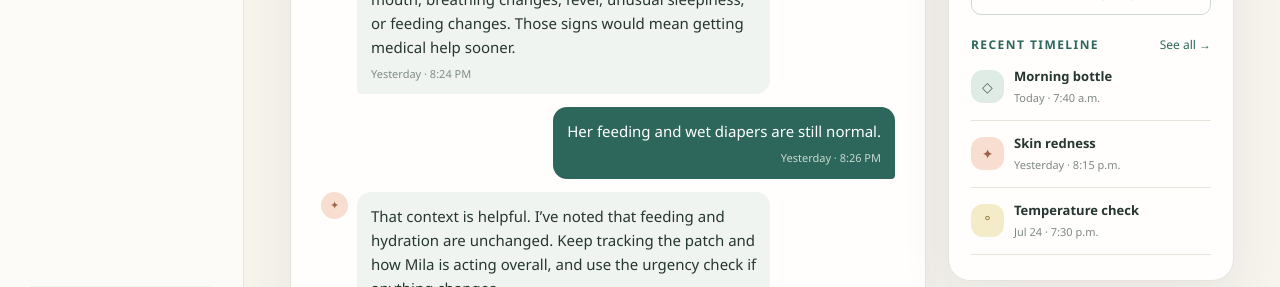
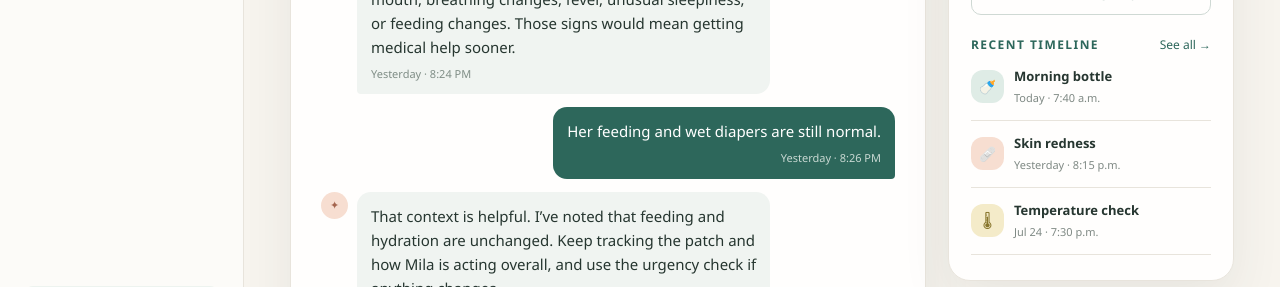
Before and after one commit to RiddhRam/Calm-Cradle, a Next.js app: page / in a window 1280 px wide. Shown: the part 404-691 px from the top of the page. Built offline with nearby package versions, Linux system fonts and the light colour scheme.

Commit message:
Clarify symptom category icons

```diff
--- a/app/globals.css
+++ b/app/globals.css
@@ -331,7 +331,7 @@ h2 { font-family: Georgia, "Times New Roman", serif; margin: 0; font-weight: 500
 .graph-marker.significant { width: 43px; height: 43px; background: var(--peach); color: #9a5646; }
 .graph-marker:hover { transform: translate(-50%, -50%) scale(1.08); }
 .graph-marker.selected { box-shadow: 0 0 0 3px var(--green), 0 5px 14px rgba(47, 73, 63, .2); }
-.graph-marker > span { font-size: 13px; }
+.graph-marker > span { font-size: 15px; line-height: 1; }
 .graph-marker > i { position: absolute; right: -7px; bottom: -4px; display: grid; place-items: center; width: 16px; height: 16px; border-radius: 50%; background: white; color: var(--green); font-size: 8px; font-style: normal; box-shadow: 0 2px 5px rgba(47, 73, 63, .15); }
 .graph-note { margin: 4px 22px 16px; color: #7c8782; font-size: 11px; line-height: 1.5; }
 .graph-empty { text-align: center; padding: 40px 20px 24px; }
--- a/app/page.tsx
+++ b/app/page.tsx
@@ -74,14 +74,14 @@ const symptomOptions = [
 ];
 
 const categoryMeta: Record<string, { icon: string; tone: TimelineEntry["tone"] }> = {
-  Fever: { icon: "°", tone: "peach" },
-  "Cough or breathing": { icon: "≈", tone: "blue" },
-  "Rash or skin change": { icon: "✦", tone: "peach" },
-  Vomiting: { icon: "↗", tone: "yellow" },
-  Diarrhea: { icon: "≋", tone: "yellow" },
-  "Feeding concern": { icon: "◇", tone: "sage" },
+  Fever: { icon: "🌡", tone: "peach" },
+  "Cough or breathing": { icon: "🫁", tone: "blue" },
+  "Rash or skin change": { icon: "🩹", tone: "peach" },
+  Vomiting: { icon: "🤢", tone: "yellow" },
+  Diarrhea: { icon: "💧", tone: "yellow" },
+  "Feeding concern": { icon: "🍼", tone: "sage" },
   "Sleep or behavior change": { icon: "☾", tone: "blue" },
-  Other: { icon: "•", tone: "sage" },
+  Other: { icon: "＋", tone: "sage" },
 };
 
 const sampleTimeline: TimelineEntry[] = [
@@ -92,7 +92,7 @@ const sampleTimeline: TimelineEntry[] = [
     note: "Finished her usual 120 mL bottle. Alert and smiling afterward.",
     observedAt: "2026-07-26T07:40:00",
     intensity: "mild",
-    icon: "◇",
+    icon: "🍼",
     tone: "sage",
     media: [],
   },
@@ -103,7 +103,7 @@ const sampleTimeline: TimelineEntry[] = [
     note: "Small pink patch on her left cheek after her nap. It has not spread and does not seem to bother her.",
     observedAt: "2026-07-25T20:15:00",
     intensity: "moderate",
-    icon: "✦",
+    icon: "🩹",
     tone: "peach",
     media: [],
   },
@@ -114,7 +114,7 @@ const sampleTimeline: TimelineEntry[] = [
     note: "37.4°C measured underarm. Feeding normally and six wet diapers today.",
     observedAt: "2026-07-24T19:30:00",
     intensity: "mild",
-    icon: "°",
+    icon: "🌡",
     tone: "yellow",
     media: [],
   },
@@ -389,7 +389,11 @@ export default function Home() {
         if (stored) {
           setData({
             ...stored,
-            timeline: stored.timeline.map((entry) => ({ ...entry, intensity: entry.intensity ?? (entry.id === "sample-rash" ? "moderate" : "mild") })),
+            timeline: stored.timeline.map((entry) => ({
+              ...entry,
+              icon: (categoryMeta[entry.category] ?? categoryMeta.Other).icon,
+              intensity: entry.intensity ?? (entry.id === "sample-rash" ? "moderate" : "mild"),
+            })),
             forumPosts: stored.forumPosts ?? sampleForumPosts,
           });
         }
```
